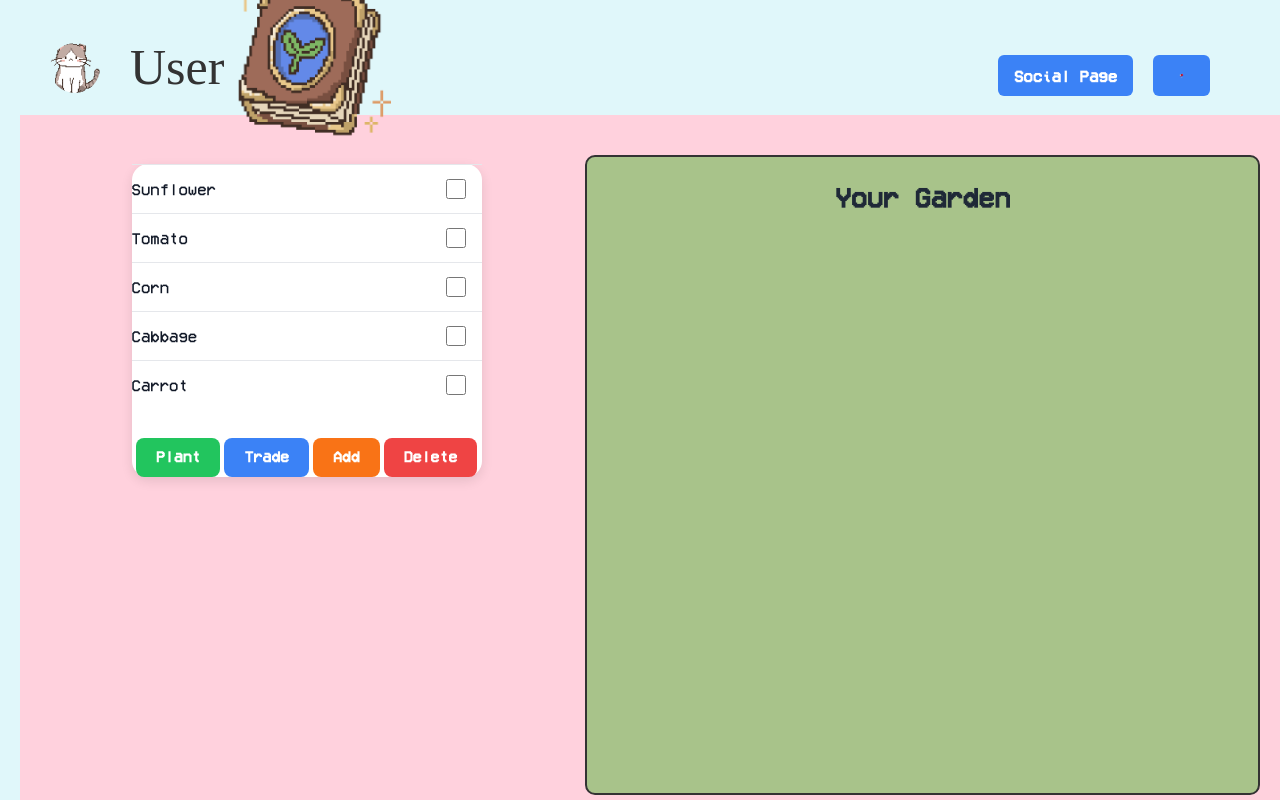
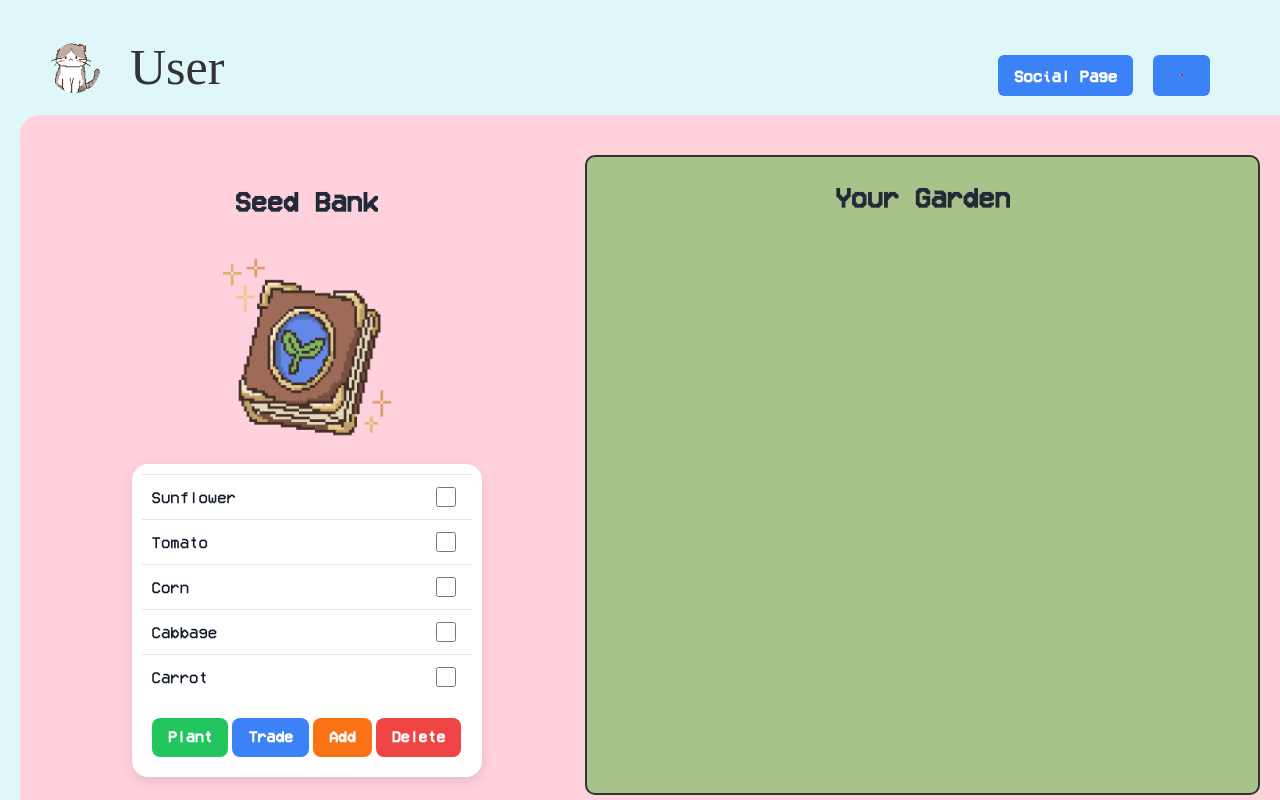
Before and after one commit to portiali/seedswap, a React (Create React App) app in the folder frontend/my-app/: page /profile in a window 1280 px wide. Built offline with nearby package versions, Linux system fonts and the light colour scheme; a web font is replaced by a local one.

Commit message:
fixed formatting

```diff
--- a/frontend/my-app/src/pages/styles/ProfilePage.css
+++ b/frontend/my-app/src/pages/styles/ProfilePage.css
@@ -79,6 +79,10 @@
   font-family: sans-serif;
 }
 
+.seed-item {
+  padding: 10px;
+}
+
 .seed-bank-header {
   text-align: center;
 }
--- a/frontend/my-app/src/pages/styles/SeedBank.css
+++ b/frontend/my-app/src/pages/styles/SeedBank.css
@@ -7,6 +7,7 @@
   flex-direction: row;  /* Stack SeedBank and Garden vertically */
   background-color: rgb(255, 209, 221); /* Light background color */
   padding: 40px;
+  border-radius: 20px;
 }
 
 .seed-bank {
@@ -17,7 +18,7 @@
   font-family: 'Segoe UI', Tahoma, Geneva, Verdana, sans-serif;
   background: #f9fafb;
   max-width: 50%;
-  margin: 0 auto; /* horizontally center the seed-bank in its parent */
+  margin-top: 300px; /* horizontally center the seed-bank in its parent */
   height: 100%; /* optional, helpful for full vertical centering */
   box-sizing: border-box;
 }
@@ -47,6 +48,7 @@
   height: 360px;
   width: 350px;
   font-family: pixel;
+  padding: 10px;
 }
 
 .seed-list {
@@ -61,7 +63,7 @@
   display: flex;
   justify-content: space-between;
   align-items: center;
-  padding: 0.75rem 0;
+  padding: 0.75rem ;
   border-bottom: 1px solid #e5e7eb;
   font-size: 1rem;
   transition: background-color 0.3s ease;
@@ -107,7 +109,8 @@
 }
 
 .action-buttons {
-  margin-top: 1.5rem;
+  margin-top: 0.25rem;
+  padding: 10px;
   display: flex;
   flex-wrap: wrap;
   gap: 0.25rem;
@@ -120,7 +123,7 @@
 .add-btn,
 .delete-btn,
 .confirm-btn {
-  padding: 0.5rem 1.25rem;
+  padding: 0.5rem 1rem;
   border: none;
   color: white;
   border-radius: 0.5rem;
--- a/frontend/my-app/src/pages/styles/SocialPage.css
+++ b/frontend/my-app/src/pages/styles/SocialPage.css
@@ -21,8 +21,7 @@
 }
 
 .social-header h1 {
-  font-size: 2.5rem; /* Increase font size for Marketplace */
-  margin: 0;
+  font-size: 3.5rem; /* Increase font size for Marketplace */
 }
 
 /* Ensure the parent container takes the full width of the screen */
@@ -42,7 +41,7 @@
     left: 20px;
     z-index: 10;
     display: flex;
-    align-items: center
+    align-items: center;
   }
 
   .back-btn {
```
